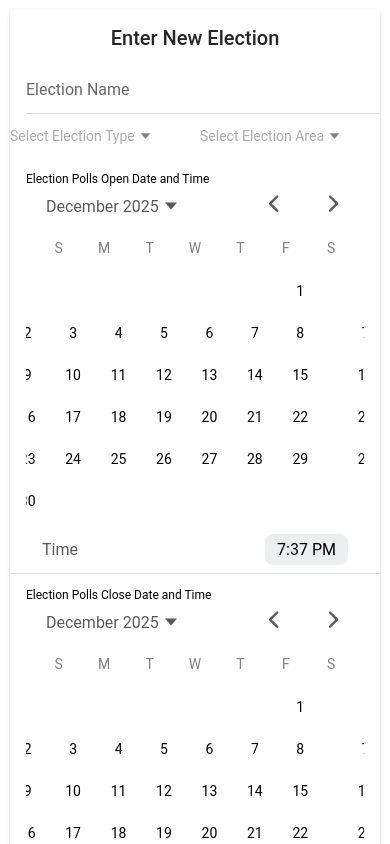
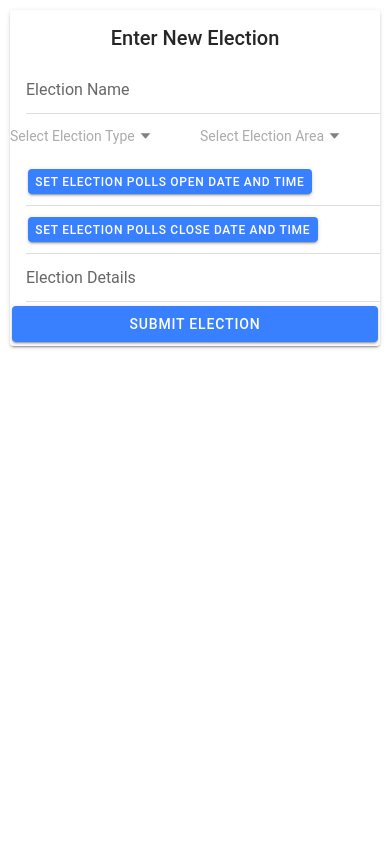
Before and after one commit to PhilipWright96/ElectionReminders, a React (Vite) app: page /enterElection in a window 390 px wide. Built offline with nearby package versions, Linux system fonts and the light colour scheme.

Commit message:
Add responsive date time fields

```diff
--- a/src/components/EnterElection/EnterElection.tsx
+++ b/src/components/EnterElection/EnterElection.tsx
@@ -1,10 +1,14 @@
-import { setDate } from 'date-fns';
 import './EnterElection.css';
-import { IonCard, IonCardHeader, IonCardTitle, IonCol, IonContent, IonDatetime, IonGrid, IonHeader, IonInput, IonItem, IonLabel, IonPage, IonRow, IonSelect, IonSelectOption, IonTitle, IonToolbar } from '@ionic/react';
+import { IonButton, IonCard, IonCardHeader, IonCardTitle, IonCol, IonContent, IonDatetime, IonGrid, IonHeader, IonInput, IonItem, IonLabel, IonModal, IonPage, IonRow, IonSelect, IonSelectOption, IonTitle, IonToolbar } from '@ionic/react';
+import { useState } from 'react';
 
 interface ContainerProps { }
 
 const EnterElection: React.FC<ContainerProps> = () => {
+
+    const [showSetElectionStartDateTime, setShowSetElectionStartDateTime] = useState(false),
+        [showSetElectionEndDateTime, setShowSetElectionEndDateTime] = useState(false);
+
     return (
         <IonContent fullscreen>
             <IonCard>
@@ -43,17 +47,39 @@ const EnterElection: React.FC<ContainerProps> = () => {
                 </div>
 
                 <IonItem>
-                    <IonLabel position="stacked">Election Polls Open Date and Time</IonLabel>
-                    <IonDatetime
-                        onIonChange={(e) => console.log(e.detail.value as string)}
-                    />
+                    <IonButton onClick={() => setShowSetElectionStartDateTime(!showSetElectionStartDateTime)}>
+                        Set Election Polls Open Date and Time
+                    </IonButton>
+
+                    {showSetElectionStartDateTime && (
+                        <IonDatetime
+                            presentation="date-time"
+                            onIonChange={(e) => {
+                                console.log(e.detail.value);
+                            }}
+                        />
+                    )}
+
                 </IonItem>
                 <IonItem>
-                    <IonLabel position="stacked">Election Polls Close Date and Time</IonLabel>
-                    <IonDatetime
-                        onIonChange={(e) => console.log(e.detail.value as string)}
-                    />
+                    <IonButton onClick={() => setShowSetElectionEndDateTime(!showSetElectionEndDateTime)}>
+                        Set Election Polls Close Date and Time
+                    </IonButton>
+                    {showSetElectionEndDateTime && (
+                        <IonDatetime
+                            presentation="date-time"
+                            onIonChange={(e) => {
+                                console.log(e.detail.value);
+                            }}
+                        />
+                    )}
                 </IonItem>
+                <IonItem>
+                    <IonInput placeholder="Election Details" onIonChange={(e) => console.log(e?.detail?.value)}></IonInput>
+                </IonItem>
+                <IonButton expand="block" type="submit">
+                    Submit Election
+                </IonButton>
             </IonCard >
         </IonContent>
     )
```
